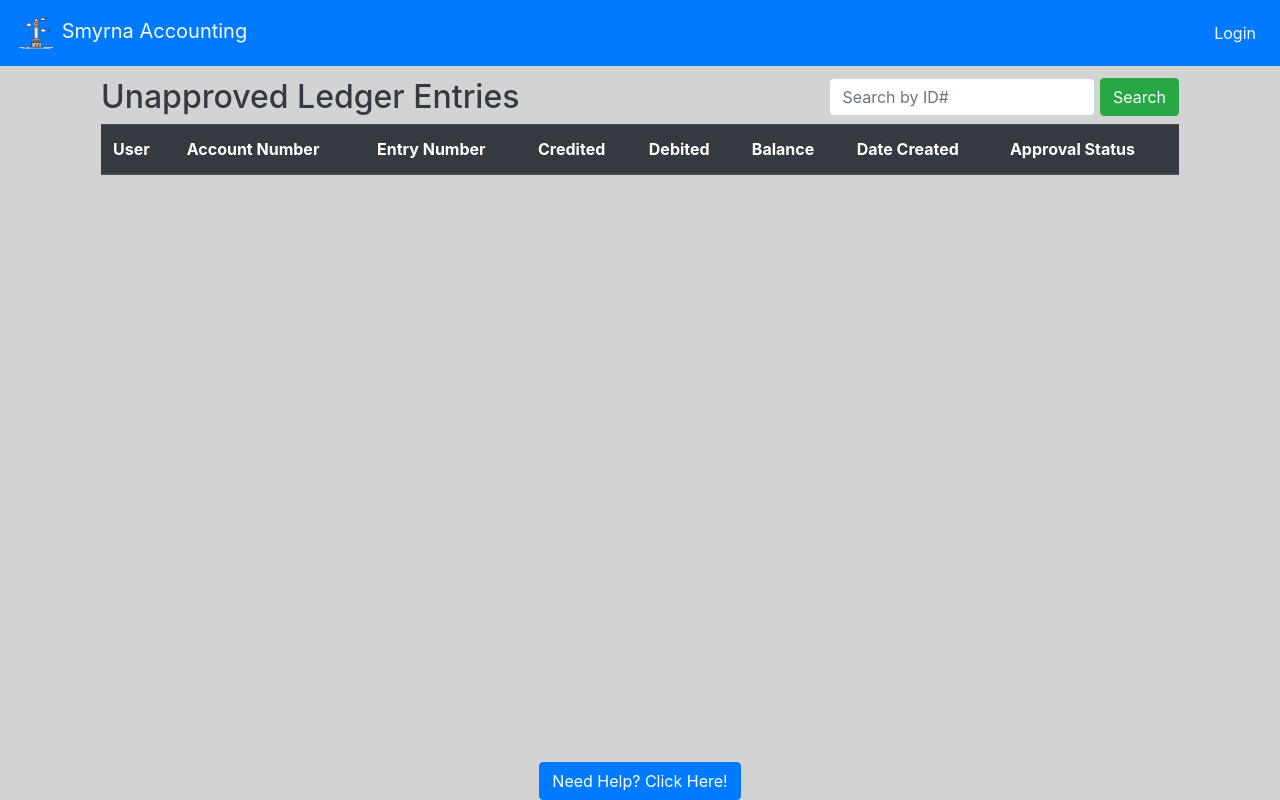
After one commit to Dunson/SWE_4713_Project, a Flask app: page /approvals in a window 1280 px wide. The commit adds this page. Run offline with Flask 2, Linux system fonts and the light colour scheme; lists and menus that the app fills with data are empty; some libraries are stand-ins or nearby versions.

Commit message:
Major updates in many files, fixed db relationship, email forms now working, emails are now a new page, top nav buttons now implemented

```diff
--- a/website/auth.py
+++ b/website/auth.py
@@ -3,7 +3,7 @@ from smtplib import SMTPAuthenticationError
 
 from flask import Blueprint, render_template, request, flash, redirect, url_for
 from sqlalchemy.orm import query
-from .models import User, Account, Ledger, Error
+from .models import User, Account, Ledger, Error, Journal, Attachments
 from werkzeug.security import generate_password_hash, check_password_hash
 from . import db, mail
 from flask_login import login_user, login_required, logout_user, current_user
@@ -361,6 +361,7 @@ def view_account():
         entry_desc = request.form.get('entry_desc')
         entry_cred = request.form.get('entry_cred')
         entry_deb = request.form.get('entry_deb')
+        journal_id = 1
 
         acc_id = int(ACC_ID)
 
@@ -368,7 +369,9 @@ def view_account():
         init_cred = float(entry_cred)
         entry_bal = init_deb - init_cred
 
-        new_entry = Ledger(acc_num = acc_id, entry_date=datetime.now(), entry_desc=entry_desc, entry_cred=entry_cred, entry_deb=entry_deb, entry_bal = entry_bal)
+        new_entry = Ledger(acc_num=acc_id, entry_date=datetime.now(), entry_desc=entry_desc,
+                           entry_cred=entry_cred, entry_deb=entry_deb, entry_bal=entry_bal,
+                           isApproved='Pending', journal_id=journal_id)
         db.session.add(new_entry)
         db.session.commit()
 
@@ -406,36 +409,67 @@ def userNameGenGlobal(first, last):
     userName = first[0] + last + currMonth + currYear[2] + currYear[3]
     return userName
 
+
+@auth.route('/home')
+def homepage():
+    return render_template("home.html", user=current_user, acc_query = Account.query.join(User))
+
+
 @auth.route('/help')
 def help():
     return render_template("help.html", user=current_user)
+
 
 @auth.route('/email_user')
 def e():
     return render_template("email_user.html", user=current_user)
 
-@auth.route('/email_user', methods=['POST','GET'])
+@auth.route('/prepare_entries')
+def pe():
+    return render_template("prepare_entries.html", user=current_user)
+
+
+@auth.route('/email_user', methods=['POST', 'GET'])
 def send_email():
-    user = current_user
-    a = list()
-    f = request.form
-    for key in f.keys():
-        for value in f.getlist(key):
-            a.append(key)
 
-    msg = Message(f'{a[1]}', sender=user.email, recipients=a[0])
-    msg.body = a[2]
-    msg.html = render_template('email_user.html', user=user)
+    if request.method == 'POST':
+        user = current_user
+        req = request.form
+        e = req.get("e")
+        s = req.get("s")
+        b = req.get("b")
+
+        print(e,s,b)
+
+        msg = Message(f'{s}', sender=user.email, recipients=e)
+        msg.body = b
+        msg.html = render_template('email_user.html', user=user)
 
     # there is an SMTP auth error here, Brandon you probably need to update your credentials
-    try:
-        mail.send(msg)
-    except SMTPAuthenticationError:
-        flash(email_error, category='error')
-        error = Error(error_desc=email_error)
-        db.session.add(error)
-        error.errorcreate(email_error, commit=True)
-        return render_template('email_user.html', user=user)
+
+        try:
+            mail.send(msg)
+        except SMTPAuthenticationError:
+            flash(email_error, category='error')
+            error = Error(error_desc=email_error)
+            db.session.add(error)
+            error.errorcreate(email_error, commit=True)
+            flash("Emaill successfully sent, you may leave this page or send more emails.", category='Success')
+            return render_template('email_user.html', user=user)
+
+    return render_template('email_user.html', user=user)
+
+@auth.route('/approvals', methods=['GET','POST'])
+def approve():
+    user=current_user
+    return render_template('approvals.html', user=user)
+
+
+@auth.route('/acc_ledger/<id>', methods=['GET','POST'])
+def accl (id):
+    id = User.id
+    return render_template('acc_ledger.html', user=current_user, journal_query=Journal.query.join(Account),
+                           accl_query=Ledger.query.join(Journal), att_query=Attachments.query.join(Ledger))
 
 # --Tools---
 
@@ -458,10 +492,6 @@ def update_log_attempt(count):
 def calculate_balance(prev_entry, curr_entry):
     return prev_entry + curr_entry
 
-    return render_template('acc_ledger.html', user = current_user,
-                            led_query = Ledger.query.join(Account).filter(Ledger.acc_num==ACC_ID))
-
-
 def format_balance(float_variable):
     formated_float = '{:.2f}'.format(float_variable)
     return formated_float
--- a/website/templates/acc_ledger.html
+++ b/website/templates/acc_ledger.html
@@ -2,5 +2,9 @@
 {% block title %} Account Ledger {% endblock %}
 
 {% block content %}
-<h1 class="text-center">Account {{acc_number}}</h1>
+<h1 class="text-center">Account {{acc_number}} Ledger</h1>
+
+
+
+
 {% endblock %}
--- a/website/templates/accountOverview.html
+++ b/website/templates/accountOverview.html
@@ -1,4 +1,4 @@
-{% extends "base.html" %}
+ %}
 {% block title %} Account Overview {% endblock %}
 
 {%block content%}
--- a/website/templates/accountView.html
+++ b/website/templates/accountView.html
@@ -4,7 +4,7 @@
 {%block content%}
 <br>
 <div class="container-fluid" style="height: 400px">
-    <h2>Ledger for Account: {{acc_query[acc_ID | int - 1].acc_name}}</h2>
+    <h2>Ledger for Account: {{acc_query[acc_ID | int].acc_name}}</h2>
     <table class="table table-striped table-dark">
         <thead>
           <tr>
--- /dev/null
+++ b/website/templates/approvals.html
@@ -0,0 +1,72 @@
+<!DOCTYPE html>
+<html lang="en">
+
+{% extends "base.html" %} {% block title %} Approvals {% endblock %}
+
+{% block content %}
+<head>
+    <meta charset="UTF-8">
+    <title>Approvals</title>
+</head>
+<body>
+    <div class="container-fluid px-3 py-1 pb-4">
+
+    <form class="form-inline" method="POST">
+      <h2 class="text-dark pt-2">Unapproved Ledger Entries</h2>
+        <div class="ml-auto">
+          <input type="search" name="searchBar" class="form-control pr-1" placeholder="Search by ID#"
+            list = "userData" />
+
+            <datalist id="userData">
+              {% for user in query %}
+              <option name="userIndex" value="{{query[loop.index - 1].id}}">{{user.id}}</option>
+              {% endfor %}
+            </datalist>
+            <button class="btn btn-success" type="submit">Search</button>
+        </div>
+    </form>
+
+  <div>
+    <table class="table table-striped table-dark">
+      <thead style="position: sticky;">
+        <tr>
+          <th>User</th>
+          <th>Account Number</th>
+          <th>Entry Number</th>
+          <th>Credited</th>
+          <th>Debited</th>
+          <th>Balance</th>
+          <th>Date Created</th>
+          <th>Approval Status</th>
+        </tr>
+      </thead>
+
+      <tbody style="overflow-y: scroll;">
+        {% for user in query %}
+        <tr>
+          <td>{{user}}</td>
+          <td>{{user}}</td>
+          <td>{{user}}</td>
+          <td>{{user}}</td>
+          <td>{{user}}</td>
+          <td>{{user}}</td>
+          <td>{{user}}</td>
+          {% if user.status %}
+          <td style="color: yellow">Pending</td>
+          {% else %}
+          <td style="color: red">Rejected</td>
+          {% endif %}
+        </tr>
+        {% endfor %}
+      </tbody>
+    </table>
+  </div>
+
+  <br>
+
+</div>
+
+</body>
+
+{% endblock %}
+</html>
--- a/website/templates/base.html
+++ b/website/templates/base.html
@@ -54,10 +54,32 @@
 
                 </style>
 
+                    {% if not user.hasAdmin and not user.hasMan %}
+                        <li class = "nav-item">
+                    <a class = "nav-link text-light text-center" id = "homepage" href="/home">Home</a>
+                        </li>
+                        <li class = "nav-item">
+                        <a class = "nav-link text-light text-center" id ="prepare_entries" href="/prepare_entries">Prepare Entries</a>
+                        </li>
+                        {% endif %}
+
                 {% if user.hasAdmin %}
+                <li class = "nav-item">
+                    <a class = "nav-link text-light text-center" id = "homepage" href="/home">Home</a>
+                 </li>
                 <li class = "nav-item">
                     <a class = "nav-link text-light text-center" id = "adminPort" href="/adminPortal">Admin Dashboard</a>
                 </li>
+                    <li class = "nav-item">
+                        <a class = "nav-link text-light text-center" id ="prepare_entries" href="/prepare_entries">Prepare Entries</a>
+                    </li>
+                 <li class = "nav-item">
+                    <a class = "nav-link text-light text-center" id = "emailuser" href="/email_user">Email User</a>
+                 </li>
+                 <li class = "nav-item">
+                    <a class = "nav-link text-light text-center" id = "approvals" href="/approvals">Approvals</a>
+                 </li>
+
                 {% endif %}
 
                 <li class="nav-item dropdown">
--- a/website/templates/home.html
+++ b/website/templates/home.html
@@ -31,7 +31,7 @@
 <div class="prof-container">
     <h3 class="pl-2 text-center"> Welcome back, {{current_user.firstName}}</h3>
 
-    <p class=" text-center pl-2">Calender</p>
+    <p class=" text-center pl-2">Calendar</p>
     <div class="cal">
         <iframe src="https://calendar.google.com/calendar/embed?height=500&wkst=1&bgcolor=%23ffffff&ctz=America%2FNew_York&title=Account%20Calander&showTitle=0&showNav=0&showPrint=0&showTabs=0&showCalendars=0&src=aGo0aDBzYnVza3BxcmtwcjhncG91dG9qczhAZ3JvdXAuY2FsZW5kYXIuZ29vZ2xlLmNvbQ&color=%23F4511E"
             style="border-width:0" width="300" height="300" frameborder="0" scrolling="no">
--- a/website/views.py
+++ b/website/views.py
@@ -4,6 +4,7 @@ from flask_login import login_required, current_user
 from werkzeug.utils import redirect
 from .models import User, Account, Ledger
 from .auth import ACC_ID
+
 
 views = Blueprint('views', __name__)
 
@@ -16,6 +17,4 @@ def home():
         ACC_ID = request.form.get('searchBar')
         return redirect(url_for('auth.view_account'))
 
-    return render_template("home.html", user = current_user,
-                    acc_query = Account.query.join(User).filter(Account.user_id==current_user.id),
-                    led_query = Ledger.query.join(Account).filter(Ledger.acc_num==ACC_ID))
+    return render_template("home.html", user=current_user,  acc_query=Account.query.join(User))
```
Also changed, not shown: website/models.py (+12 -19 lines), website/templates/adminPortal.html (+6 -5 lines), website/templates/email_user.html (added, +33 -0 lines), website/templates/prepare_entries.html (added, +32 -0 lines), website/database.db.
